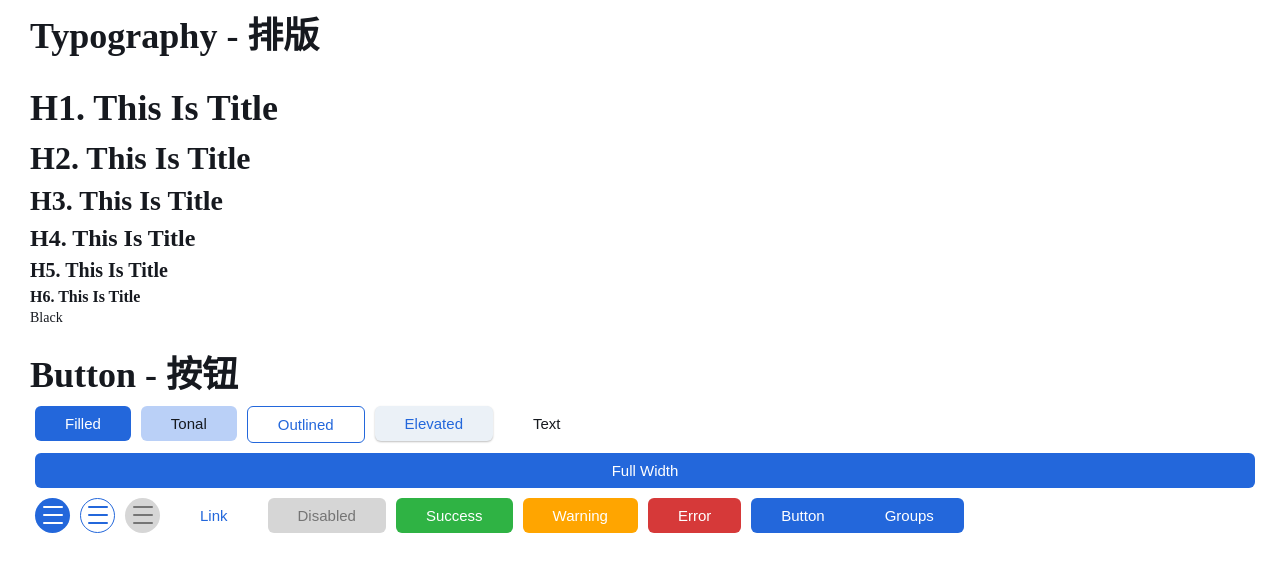
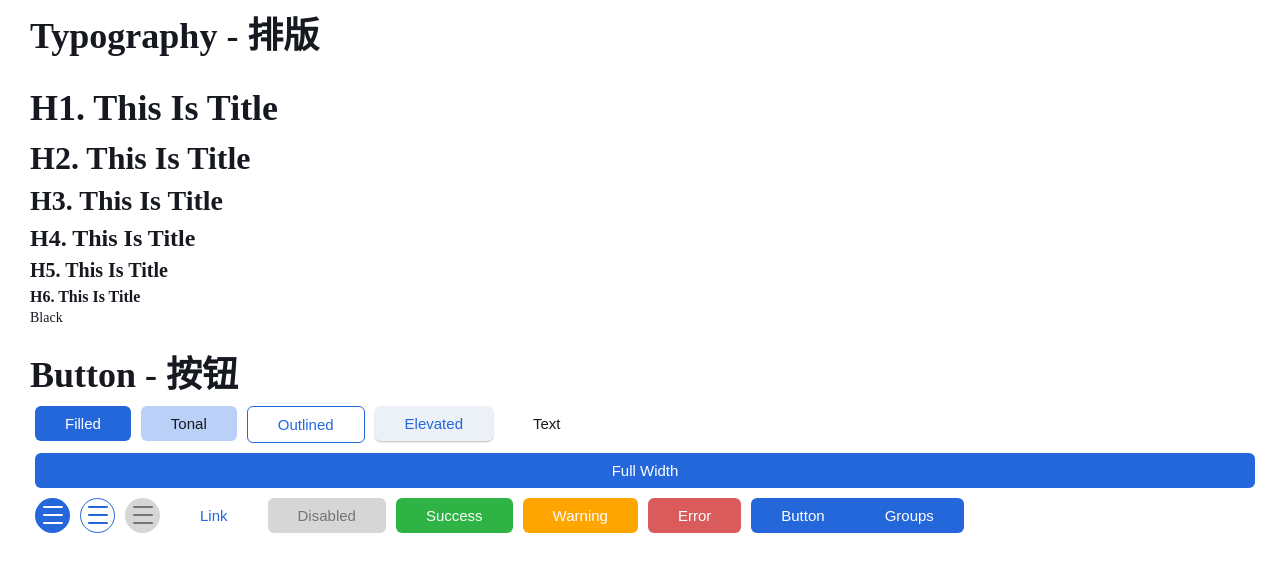
Before and after one commit to OpenRapid/personal-ui, a plain HTML site: page template.html in a window 1280 px wide. In both pictures the pointer is over the button "Error". Drawn offline with Linux system fonts and the light colour scheme.

Commit message:
更新 button.css

```diff
--- a/src/button.css
+++ b/src/button.css
@@ -136,11 +136,11 @@
     color: var(--pui-color-white);
 }
 
-.pui-btn.tonal:hover {
+.pui-btn.error:hover {
     background: var(--pui-color-error-light);
 }
 
-.pui-btn.tonal:active {
+.pui-btn.error:active {
     transition: all 0.2s;
     background: var(--pui-color-error-strong);
 }
```
